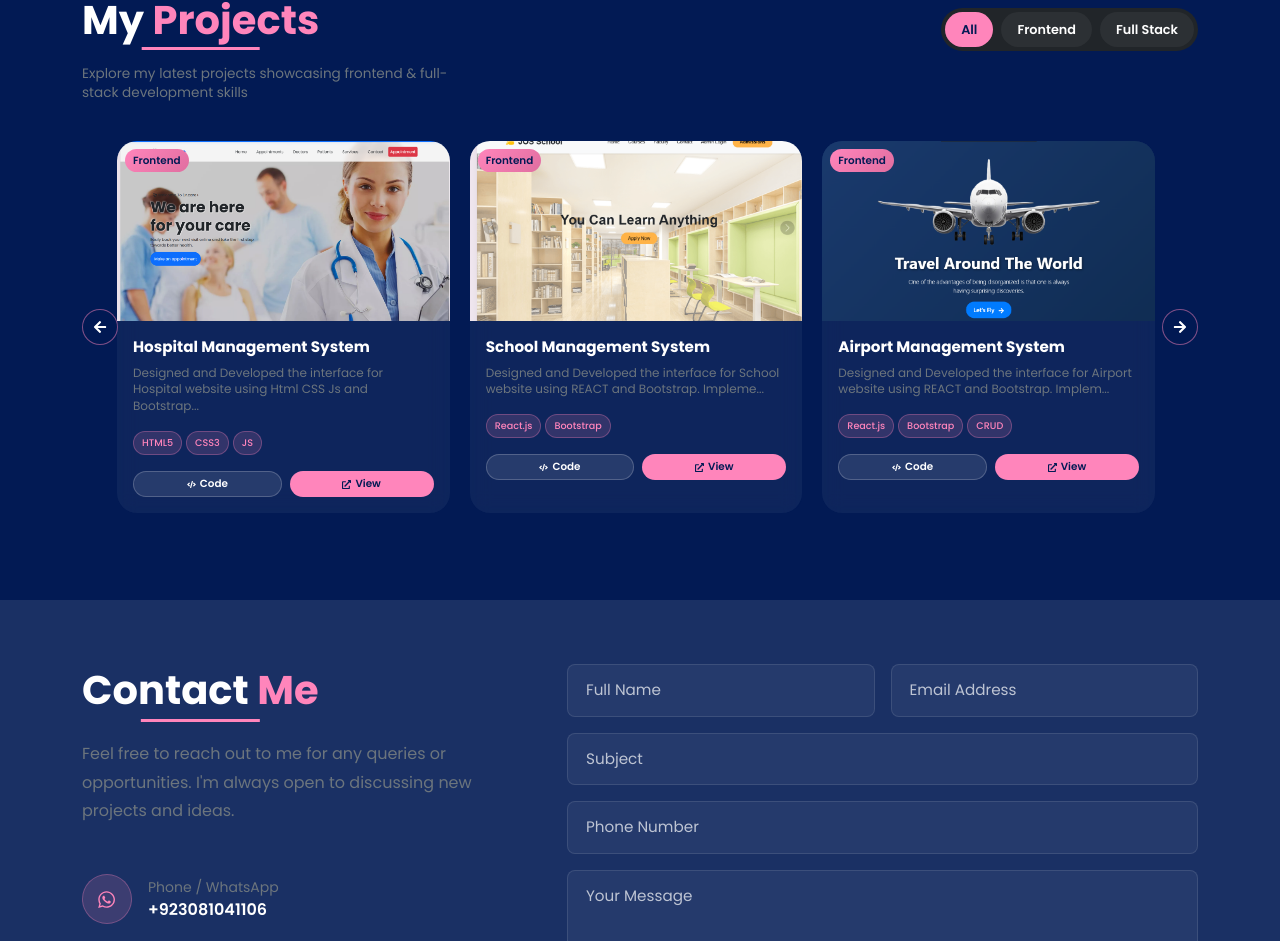
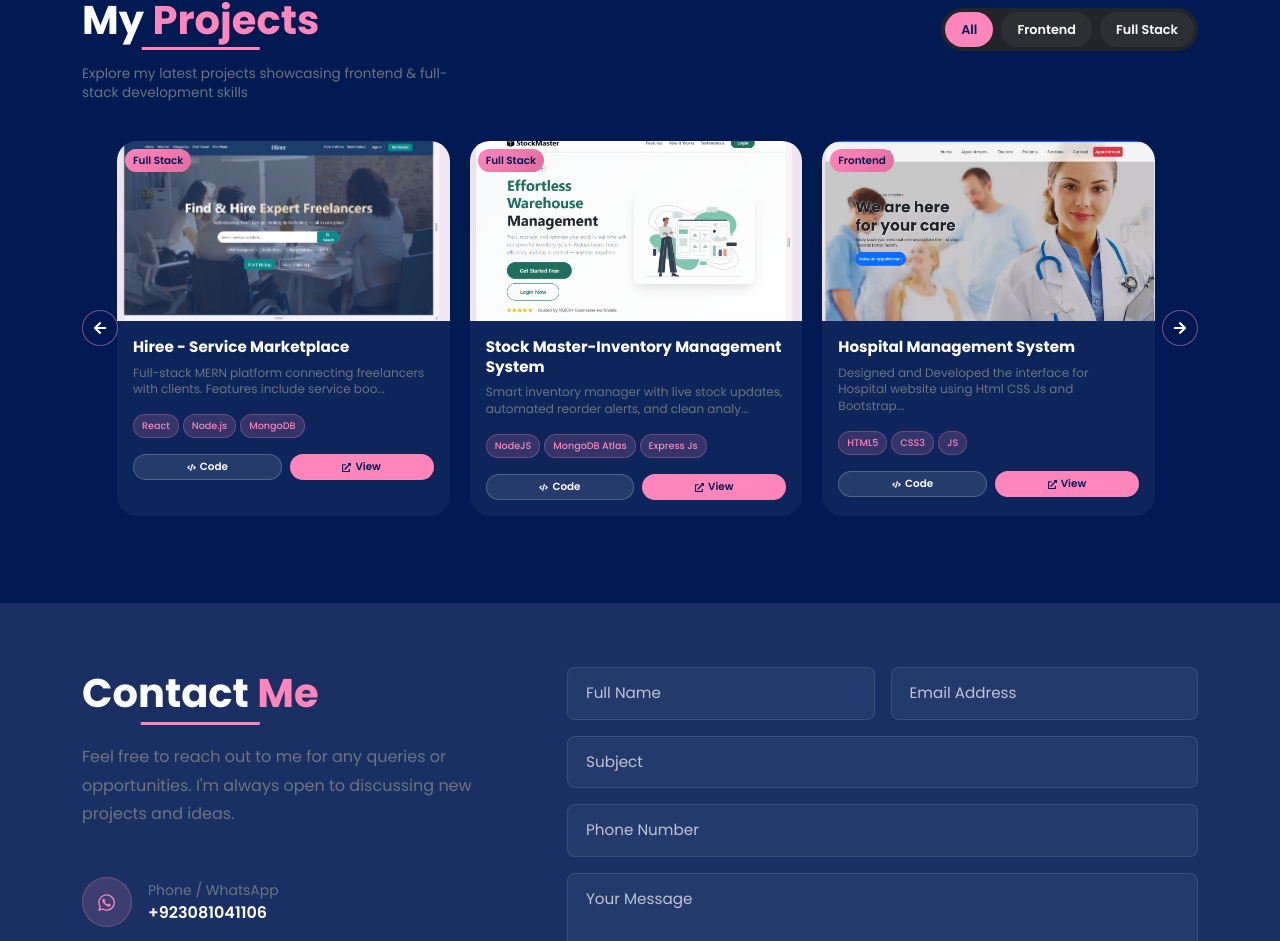
Before and after one commit to fatimahamir/fatima-portfolio, a React (Vite) app: page / in a window 1280 px wide. Shown: the part 2379-3320 px from the top of the page. Built offline with nearby package versions, Linux system fonts and the light colour scheme.

Commit message:
Added Hiree project as featured project in portfolio

```diff
--- a/src/sections/Projects.jsx
+++ b/src/sections/Projects.jsx
@@ -5,6 +5,7 @@ import school from '../assets/school.png';
 import airport from '../assets/airport.png';
 import counter from '../assets/counter.png';
 import stock from '../assets/stock2.png';
+import hiree from '../assets/hiree.png';
 
 const Projects = () => {
   const [scrollPosition, setScrollPosition] = useState(0);
@@ -17,6 +18,27 @@ const Projects = () => {
   const projectsData = [
     {
       id: 1,
+      title: 'Hiree - Service Marketplace',
+      description: 'Full-stack MERN platform connecting freelancers with clients. Features include service booking, job applications, and role-based dashboards.',
+      image: hiree,
+      category: 'Full Stack',
+      tech: ['React', 'Node.js', 'MongoDB', 'Express', 'Socket.io'],
+      codeLink: 'https://github.com/fatimahamir/Hiree-Project',
+      liveLink: 'https://hiree-project.vercel.app/'
+    },
+     {
+      id: 2,
+      title: 'Stock Master-Inventory Management System',
+      description: 'Smart inventory manager with live stock updates, automated reorder alerts, and clean analytics for modern operations.',
+      image: stock,
+      category: 'Full Stack',
+      tech: ['NodeJS', 'MongoDB Atlas', 'Express Js'],
+      codeLink: 'https://github.com/fatimahamir/inventory-management/tree/main',
+      liveLink: 'https://inventory-management-seven-virid.vercel.app/'
+    },
+
+    {
+      id: 3,
       title: 'Hospital Management System',
       description: 'Designed and Developed the interface for Hospital website using Html CSS Js and Bootstrap',
       image: hospital,
@@ -26,7 +48,7 @@ const Projects = () => {
       liveLink: 'https://fatimahamir.github.io/hospitalwebsitedr.care-/'
     },
     {
-      id: 2,
+      id: 4,
       title: 'School Management System',
       description: 'Designed and Developed the interface for School website using REACT and Bootstrap. Implement Application Form',
       image: school,
@@ -36,7 +58,7 @@ const Projects = () => {
       liveLink: 'https://fatimahamir.github.io/loginschoolapp/'
     },
     {
-      id: 3,
+      id: 5,
       title: 'Airport Management System',
       description: 'Designed and Developed the interface for Airport website using REACT and Bootstrap. Implement CRUD operation',
       image: airport,
@@ -46,7 +68,7 @@ const Projects = () => {
       liveLink: 'https://fatimahamir.github.io/Airport-Mangment-system/'
     },
     {
-      id: 4,
+      id: 6,
       title: 'Custom React Counter',
       description: 'A smooth animated counter built with React that dynamically updates numbers with engaging transitions for a modern UI experience.',
       image: counter,
@@ -54,17 +76,9 @@ const Projects = () => {
       tech: ['React Js', 'Vite'],
       codeLink: 'https://github.com/fatimahamir/CounterProject/tree/main',
       liveLink: 'https://counter-project-react-kappa.vercel.app/'
-    },
-    {
-      id: 5,
-      title: 'Inventory Management System',
-      description: 'Smart inventory manager with live stock updates, automated reorder alerts, and clean analytics for modern operations.',
-      image: stock,
-      category: 'Full Stack',
-      tech: ['NodeJS', 'MongoDB Atlas', 'Express Js'],
-      codeLink: 'https://github.com/fatimahamir/inventory-management/tree/main',
-      liveLink: 'https://inventory-management-seven-virid.vercel.app/'
     }
+
+
   ];
 
   const filteredProjects = activeFilter === 'all'
```
Also changed, not shown: src/assets/hiree.png (added).
